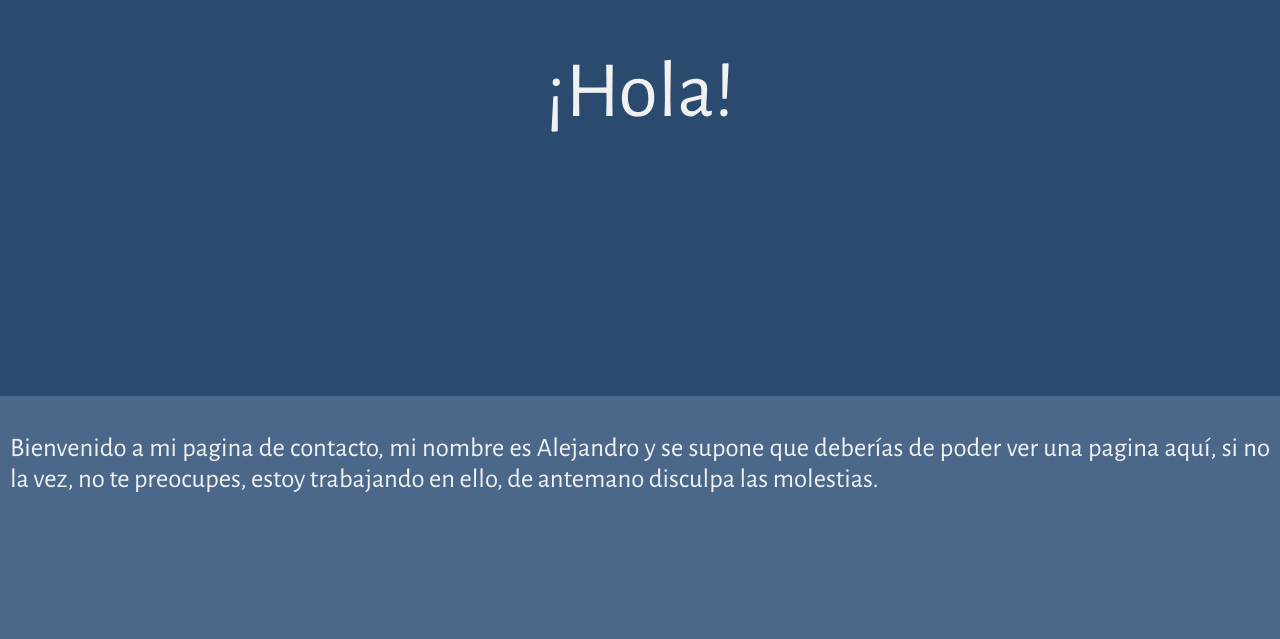
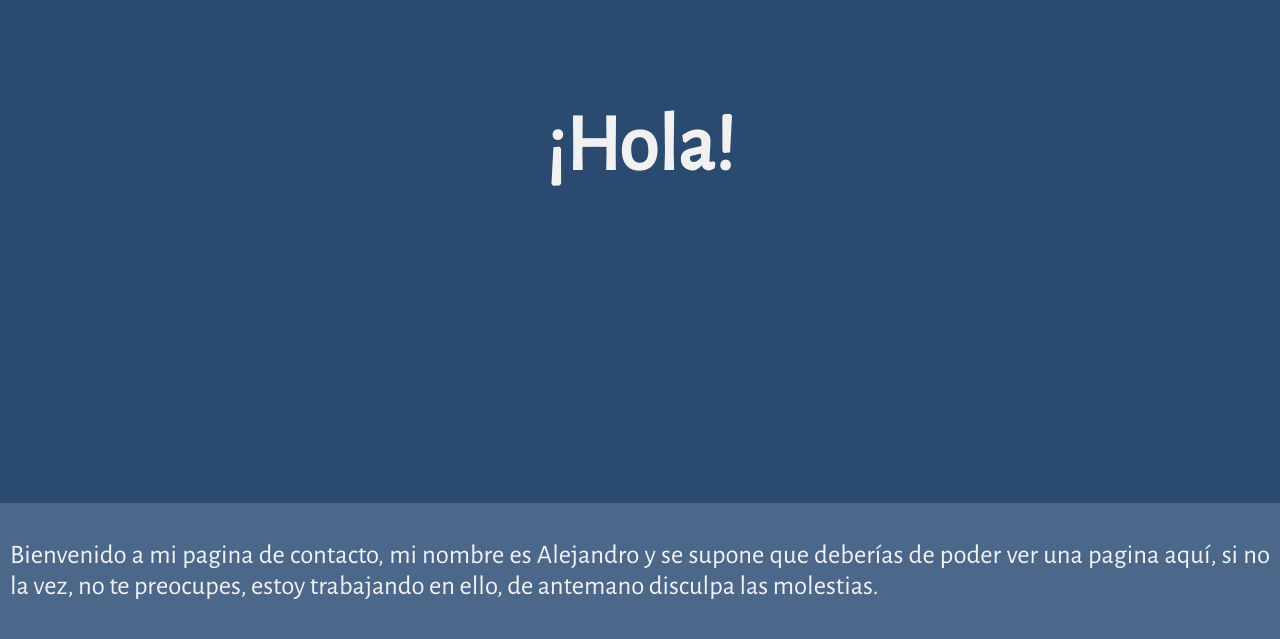
Before and after one commit to Alejok0/Alejok0.github.io, a plain HTML site: page index.html in a window 1280 px wide. Shown: the part 212-851 px from the top of the page. Before the commit the page ends 800 px from the top, so only its background shows below. Drawn offline with nearby package versions, Linux system fonts and the light colour scheme.

Commit message:
Mejora la maquetación, tanto en html como en css.

```diff
--- a/css/mainStyle.css
+++ b/css/mainStyle.css
@@ -3,22 +3,27 @@ body{
   background-color: #4B688B;
 }
 
-.titulo{
-  text-align: center;
-  font-family: 'Alegreya Sans';
-  font-size: 60pt;
-  color: #F1F1F1;
-
+header{
   padding-bottom: 20%;
   padding-top: 20%;
 
   background: #2B4A6F;
 }
 
-.contenido{
+header h1 {
+  text-align: center;
+  font-family: 'Alegreya Sans';
+  font-size: 60pt;
+
+  color: #F1F1F1;
+}
+
+section{
   margin: 0;
   padding: 10px;
+}
 
+section p {
   font-size: 20pt;
   font-family: 'Alegreya Sans';
   text-align: justify;
--- a/index.html
+++ b/index.html
@@ -10,16 +10,16 @@
 </head>
 
 <body>
-  <div class="titulo">
-    ¡Hola!
-  </div>
+  <header>
+    <h1>¡Hola!</h1>
+  </header>
 
-  <div class="contenido">
+ <section>
     <p>
       Bienvenido a mi pagina de contacto, mi nombre es Alejandro y se supone que deberías de poder ver una pagina aquí,
       si no la vez, no te preocupes, estoy trabajando en ello, de antemano disculpa las molestias.
     </p>
-  </div>
+ </section>
 </body>
 
 </html>
```
